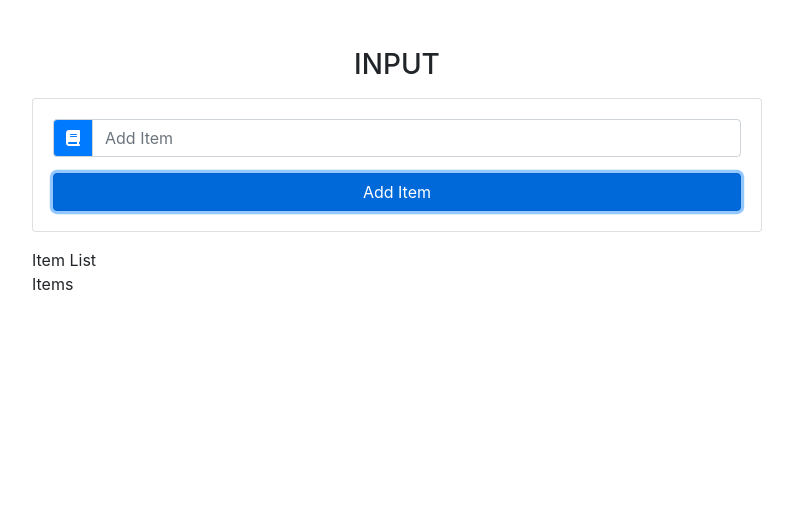
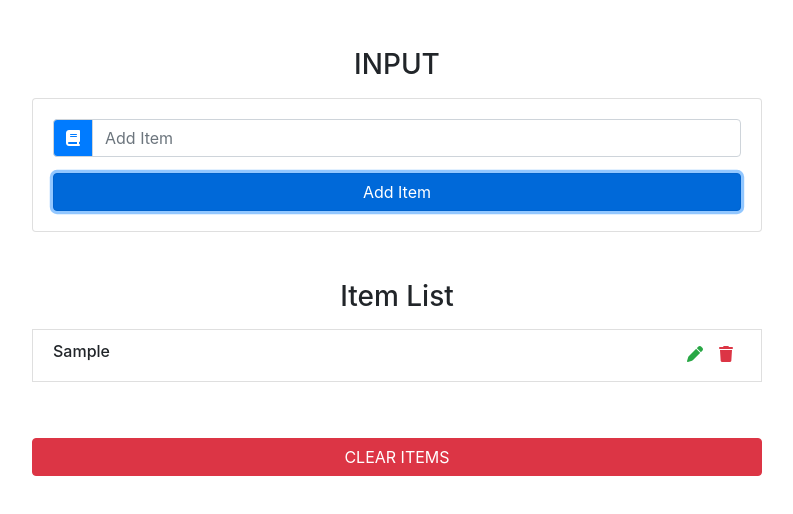
Before and after one commit to sumahs/react-add-delete-update-item, a React (Create React App) app: page / in a window 1280 px wide. Both pictures are taken after typing "Sample" into the empty fields and a click on the button "Add Item". Shown: the top 514 px of the page, without its empty margins (53-846 px from the left). Built offline with nearby package versions, Linux system fonts and the light colour scheme.

Commit message:
item list showup component

```diff
--- a/src/component/ItemList.js
+++ b/src/component/ItemList.js
@@ -3,10 +3,23 @@
 
 export default class ItemList extends Component{
     render(){
+        const {items, clearList, handleDelete, handleEdit}=this.props;
         return(
-            <div>Item List
-                <Items/>
-            </div>
+            <ul className="list-group my-5">
+                <h3 className="text-capitalize text-center">Item List</h3>
+                {items.map(item =>{
+                    return(
+                        <Items key={item.id}
+                            title={item.title}
+                            handleDelete={()=>handleDelete(item.id)}
+                            handleEdit={()=>{handleEdit(item.id)}}
+                        />
+                    );
+                })}
+                <button type="submit"
+                    className="btn btn-danger btn-block text-uppercase mt-5"
+                    onClick={clearList}>Clear Items</button>
+            </ul>
         );
     }
 }
--- a/src/component/Items.js
+++ b/src/component/Items.js
@@ -2,8 +2,22 @@
 
 export default class Item extends Component{
     render(){
-        return(
-            <div>Items</div>
+    const {title, handleDelete, handleEdit}=this.props;
+    return(
+        <li className="list-group-item text-capitalize
+            d-flex justify-content-between my-2">
+            <h6>{title}</h6>
+            <div className="todo-icon">
+                <span className="mx-2 text-success"
+                    onClick={handleEdit}>
+                    <i className="fas fa-pen"/>
+                </span>
+                <span className="mx-2 text-danger"
+                    onClick={handleDelete}>
+                    <i className="fas fa-trash"/>
+                </span>
+            </div>
+        </li>
         );
     }
 }
```
